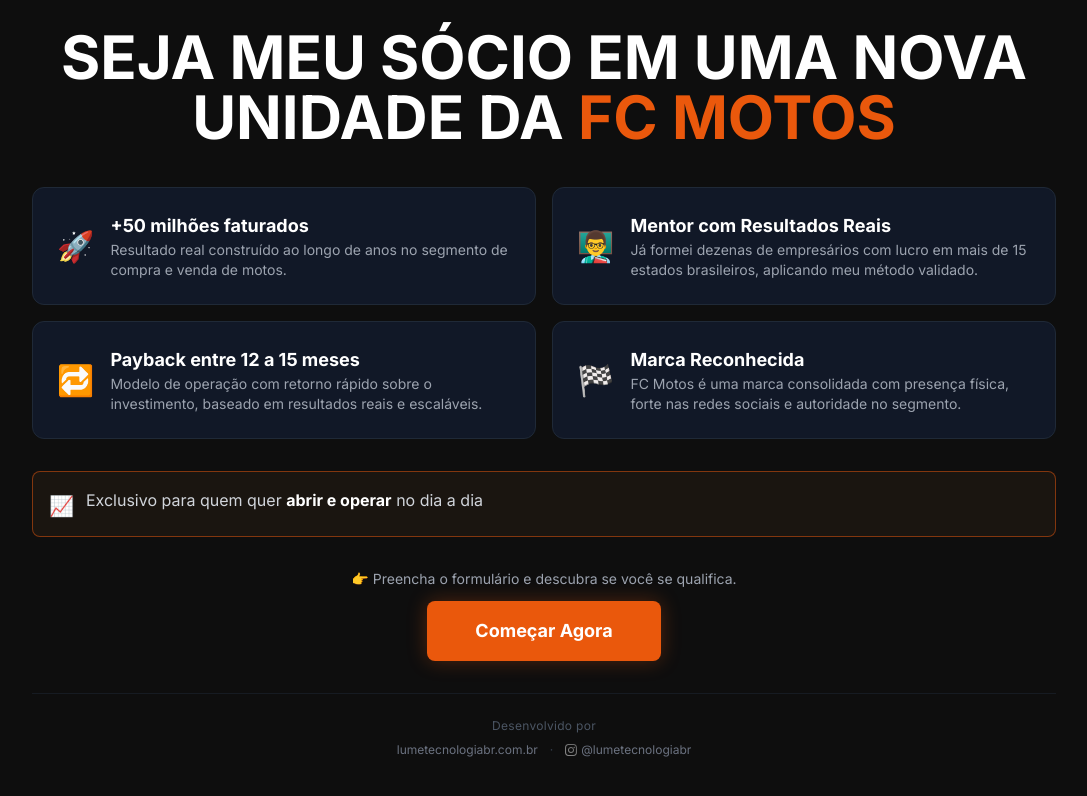
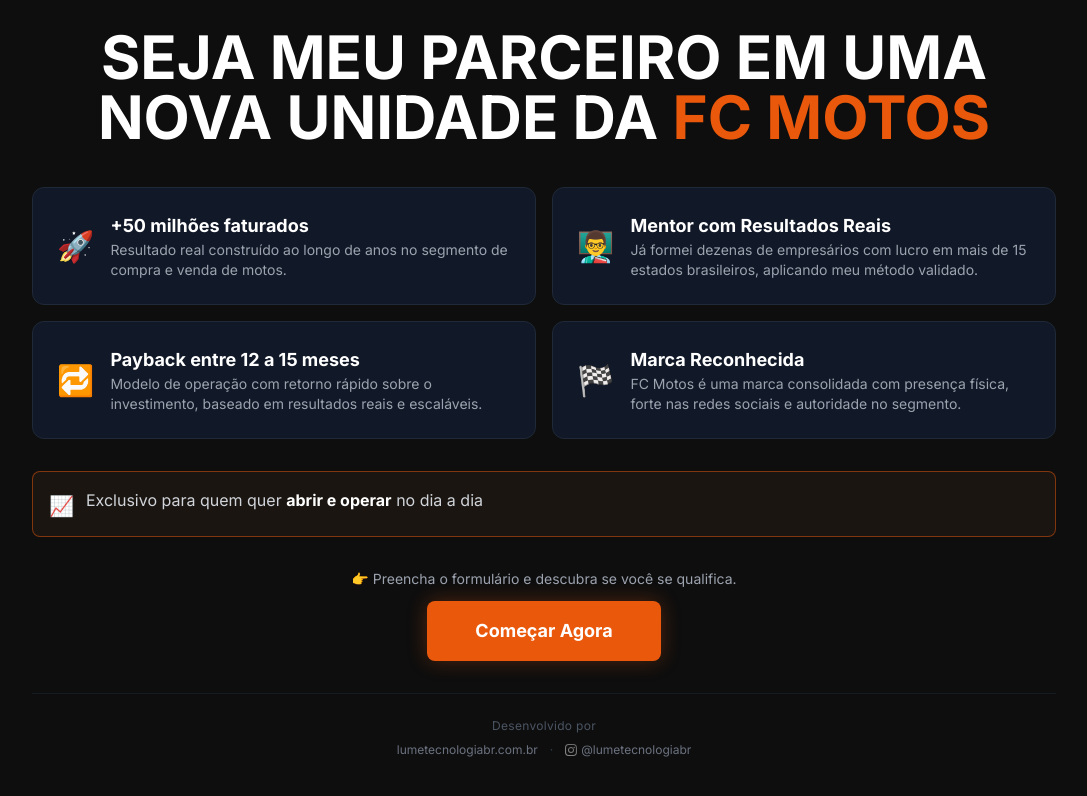
Before and after one commit to italocampo/form-fcmotos, a React (Vite) app: page / in a window 1280 px wide. Shown: the top 796 px of the page, without its empty margins (96-1183 px from the left). Built offline with nearby package versions, Linux system fonts and the light colour scheme.

Commit message:
fix no dashboard

```diff
--- a/src/App.jsx
+++ b/src/App.jsx
@@ -77,7 +77,7 @@
   return (
     <div className="w-full max-w-5xl flex flex-col items-center animate-fade-in">
       <h1 className="text-3xl md:text-6xl font-extrabold text-center mb-10 leading-tight">
-        SEJA MEU SÓCIO EM UMA NOVA UNIDADE DA{" "}
+        SEJA MEU PARCEIRO EM UMA NOVA UNIDADE DA{" "}
         <span className="text-orange-600 whitespace-nowrap">FC MOTOS</span>
       </h1>
 
```
